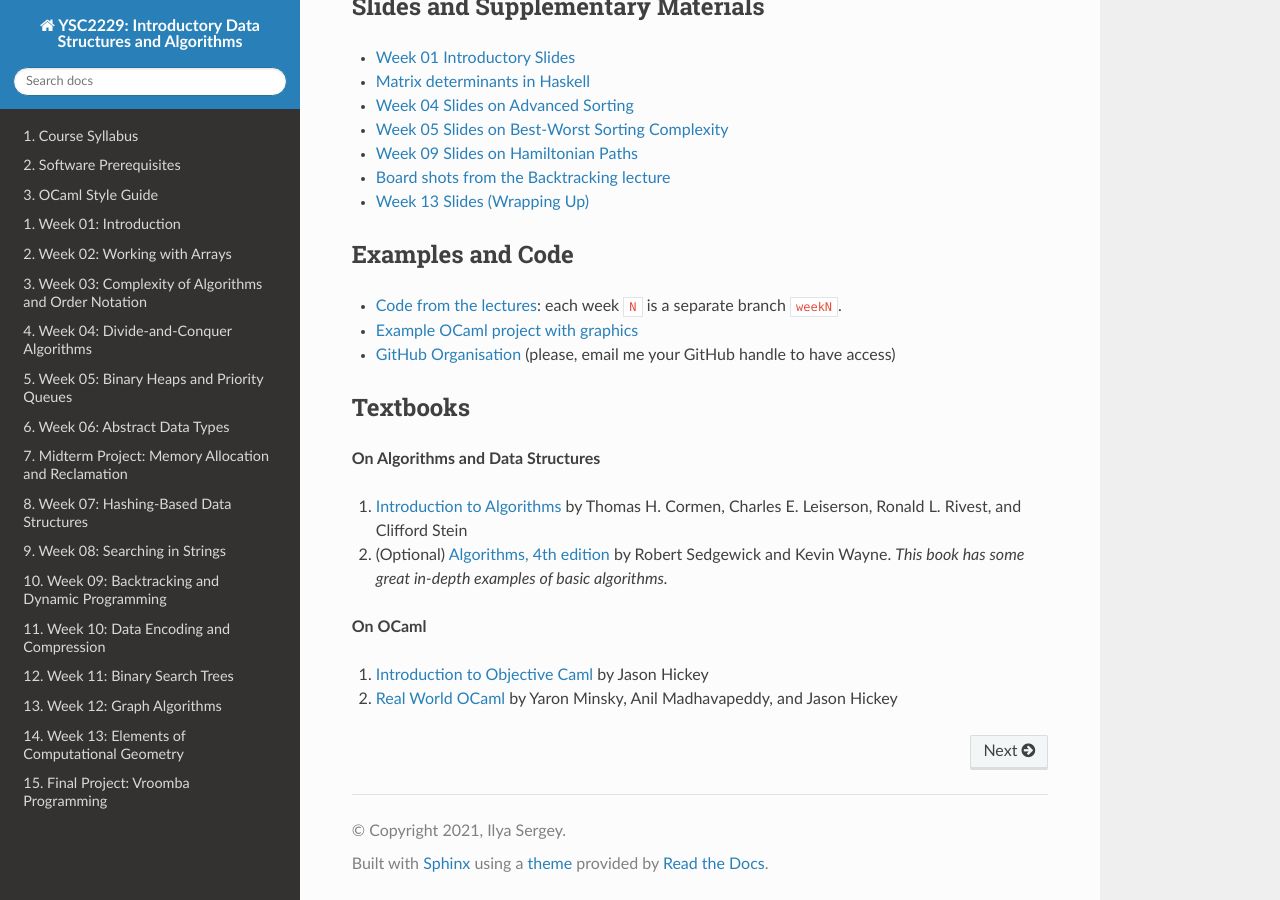
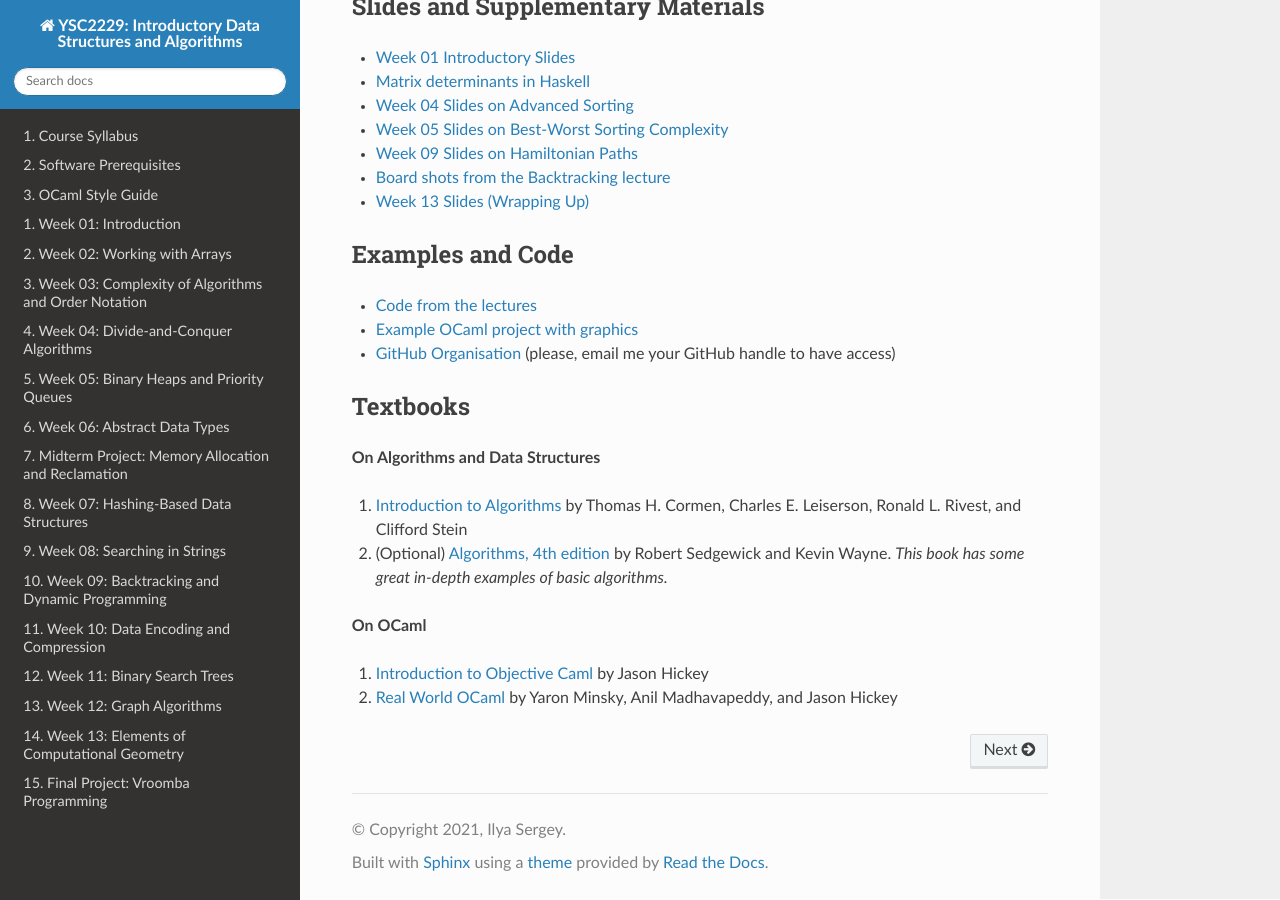
Before and after one commit to ilyasergey/YSC2229, a Sphinx documentation site: the page built from source/index.rst, in a window 1280 px wide and 900 px high, scrolled down 2830 px. Built offline with Sphinx 7.4.7 and the Read the Docs theme 2.0.0, drawn with Linux system fonts in a browser that asks for light colours.

Commit message:
new repo

```diff
--- a/source/index.rst
+++ b/source/index.rst
@@ -62,8 +62,7 @@
 Examples and Code
 -----------------
 
-* `Code from the lectures
-  <https://github.com/ysc2229/ysc2229-2021>`_: each week ``N`` is a separate  branch ``weekN``.
+* `Code from the lectures  <https://github.com/ysc2229/ysc2229>`_
 * `Example OCaml project with graphics
   <https://github.com/ysc2229/ocaml-graphics-demo>`_
 * `GitHub Organisation <https://github.com/ysc2229/>`_ (please, email me your GitHub handle to have access)
```
